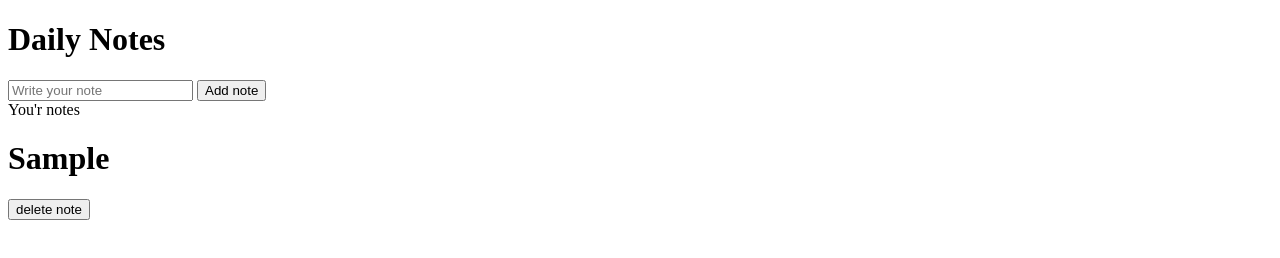
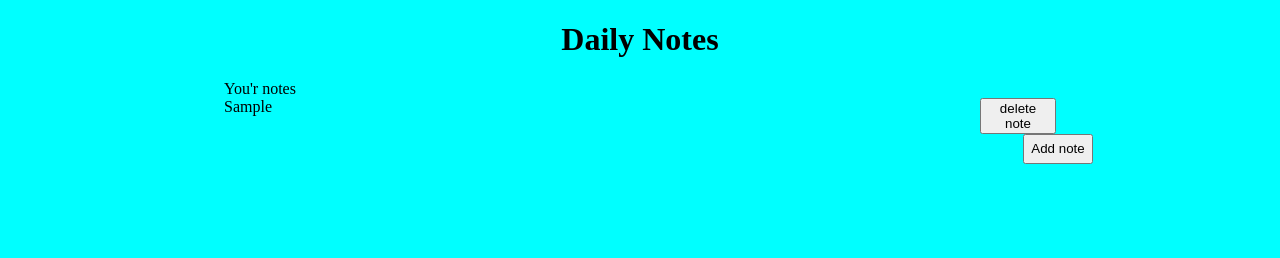
Before and after one commit to ojasvasurawat/Practice, a plain HTML site: page Day1-DailyNotes/index.html in a window 1280 px wide. Both pictures are taken after typing "Sample" into the empty fields and a click on the button "Add note". Drawn offline with Linux system fonts and the light colour scheme.

Commit message:
basic css done on DailyNotes

```diff
--- a/Day1-DailyNotes/index.html
+++ b/Day1-DailyNotes/index.html
@@ -4,20 +4,31 @@
     <meta charset="UTF-8">
     <meta name="viewport" content="width=device-width, initial-scale=1.0">
     <title>Daily Notes</title>
+    <link href="style.css" rel="stylesheet" />
 </head>
 <body>
-    <h1>Daily Notes</h1>
+    <h1 id="heading">Daily Notes</h1>
     <div id="alert_box"></div>
-    <input type="text" placeholder="Write your note" id="note">
-    <button onclick="addNote()" id="add_button">Add note</button>
-    <div id="notes">
-        <div>You'r notes</div>
+    <div id="note_box">
+        <div id="notes">
+            <div>You'r notes</div>
+        </div>
     </div>
+    <div id="input_div">
+        <input type="text" placeholder="" id="note">
+        <button onclick="addNote()" id="add_button">Add note</button>
+    </div>
+
 
 
 
     <script>
 
+        window.addEventListener("load", startFunc);
+
+        function startFunc(){
+
+        }
 
 
         let id = 1;
@@ -38,7 +49,9 @@
                 const child = document.createElement("div");
                 // child.innerText = "hello there";
                 child.id = `note${id}`;
-                child.innerHTML = `<h1>${text}</h1> <button onclick="deleteNote(${id})">delete note</button>`;
+                child.className = "all_note"
+                child.innerHTML = `<p>${text}</p>
+                                    <button onclick="deleteNote(${id})" class="delete_button">delete note</button>`;
                 parent.appendChild(child);
                 localStorage.setItem(id, text);
                 console.log(child.id);
--- a/Day1-DailyNotes/style.css
+++ b/Day1-DailyNotes/style.css
@@ -0,0 +1,48 @@
+body{
+    background-color: aqua;
+}
+
+#heading{
+    display: flex;
+    justify-content: center;
+}
+
+#input_div{
+    display: flex;
+    justify-content: center;
+}
+
+#note{
+    /* margin: 2px; */
+    background-color: aqua;
+    border: none;
+    height:4vh;
+    width: 65vw;
+    overflow-x: scroll;
+    overflow-y: scroll;
+}
+
+#add_button{
+    height: 30px;
+}
+
+#alert_box{
+    display: flex;
+    justify-content: center;
+}
+
+#note_box{
+    display: flex;
+    justify-content: center;
+}
+
+.all_note{
+    display: flex;
+    width: 65vw;
+}
+
+p{
+    width: 65vw;
+    margin-top: 0;
+    margin-bottom: 0;
+}
```
